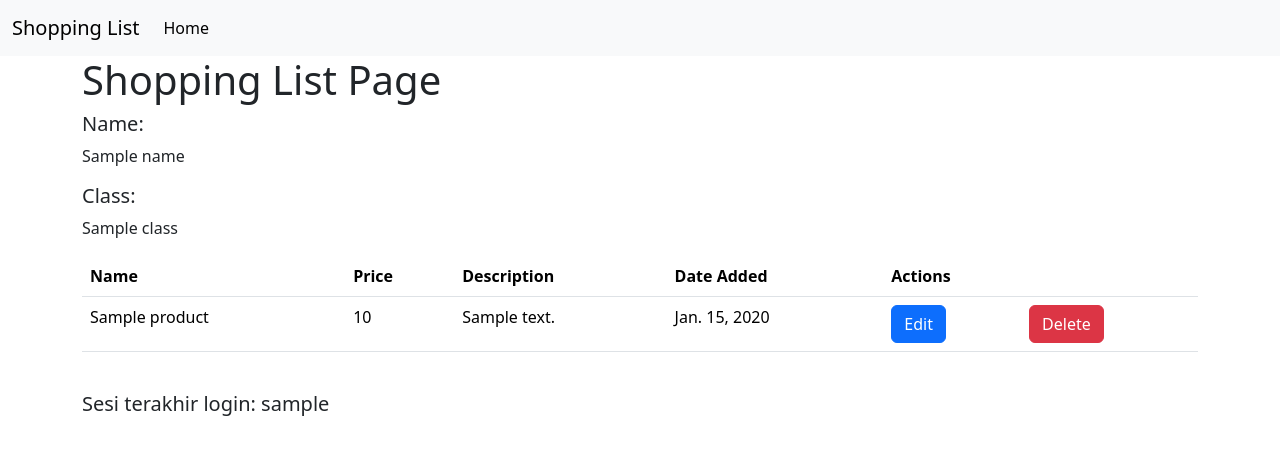
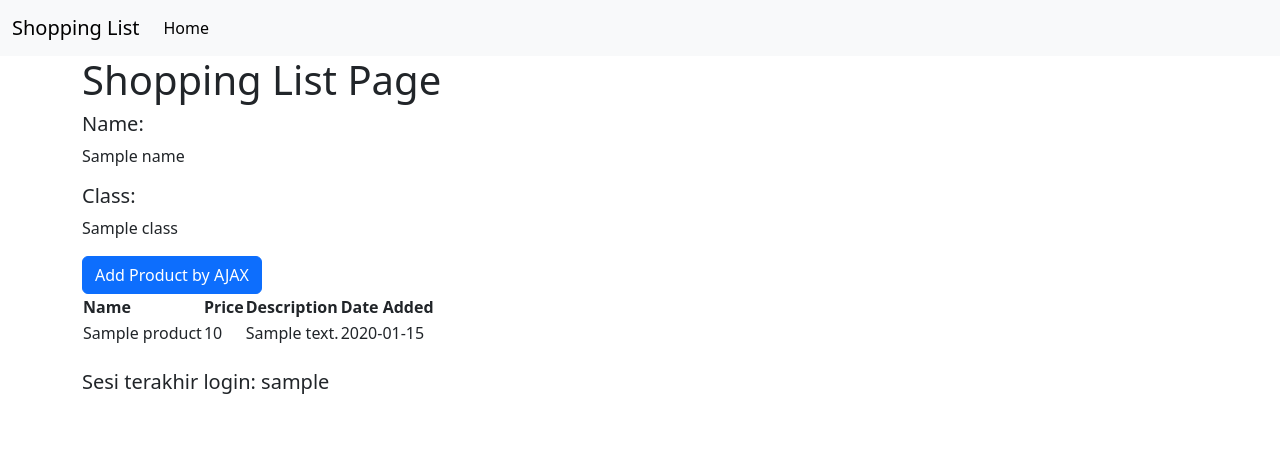
Before and after one commit to ilhamelhamdi/shopping_list, a Django app: template main/templates/main.html in a window 1280 px wide. Shown: the top 455 px of the page. Run offline with Django 4.2, Linux system fonts and the light colour scheme; tables that the repository leaves empty hold one stand-in row (values such as "Sample post"); the template is opened without the code that fills it: values that come from a table or form of the project are taken from there, most other values are stand-ins (such as "Sample title", 1, 10 or a date in 2020).

Commit message:
feat: completed tutorial 5

```diff
--- a/main/templates/main.html
+++ b/main/templates/main.html
@@ -13,41 +13,86 @@
 <h5>Class: </h5>
 <p>{{class}}</p>
 
-<table class="table table-hover">
-    <thead>
-        <tr>
-            <th scope="col">Name</th>
-            <th scope="col">Price</th>
-            <th scope="col">Description</th>
-            <th scope="col">Date Added</th>
-            <th scope="col" colspan="2">Actions</th>
-        </tr>
-    </thead>
+<button type="button" class="btn btn-primary" data-bs-toggle="modal" data-bs-target="#exampleModal">Add Product by AJAX</button>
 
-    {% comment %} Berikut cara memperlihatkan data produk di bawah baris ini {% endcomment %}
-
-    {% for product in products %}
-    <tr>
-        <td scope="row">{{product.name}}</td>
-        <td>{{product.price}}</td>
-        <td>{{product.description}}</td>
-        <td>{{product.date_added}}</td>
-        <td>
-            <a href="{% url 'main:edit_product' product.pk %}" class="btn btn-primary">
-                    Edit
-            </a>
-        </td>
-        <td>
-            <a href="{% url 'main:delete_product' product.pk %}" class="btn btn-danger">
-                    Delete
-            </a>
-        </td>
-    </tr>
-    {% endfor %}
-</table>
+<table id="product_table"></table>
 
 <br />
 
 <h5>Sesi terakhir login: {{ last_login }}</h5>
 
+<div class="modal fade" id="exampleModal" tabindex="-1" aria-labelledby="exampleModalLabel" aria-hidden="true">
+    <div class="modal-dialog">
+        <div class="modal-content">
+            <div class="modal-header">
+                <h1 class="modal-title fs-5" id="exampleModalLabel">Add New Product</h1>
+                <button type="button" class="btn-close" data-bs-dismiss="modal" aria-label="Close"></button>
+            </div>
+            <div class="modal-body">
+                <form id="form" onsubmit="return false;">
+                    {% csrf_token %}
+                    <div class="mb-3">
+                        <label for="name" class="col-form-label">Name:</label>
+                        <input type="text" class="form-control" id="name" name="name"></input>
+                    </div>
+                    <div class="mb-3">
+                        <label for="price" class="col-form-label">Price:</label>
+                        <input type="number" class="form-control" id="price" name="price"></input>
+                    </div>
+                    <div class="mb-3">
+                        <label for="description" class="col-form-label">Description:</label>
+                        <textarea class="form-control" id="description" name="description"></textarea>
+                    </div>
+                </form>
+            </div>
+            <div class="modal-footer">
+                <button type="button" class="btn btn-secondary" data-bs-dismiss="modal">Close</button>
+                <button type="button" class="btn btn-primary" id="button_add" data-bs-dismiss="modal">Add Product</button>
+            </div>
+        </div>
+    </div>
+</div>
+
+<script>
+    // Fetch Products
+    async function getProducts() {
+        return fetch("{% url 'main:get_product_json' %}").then((res) => res.json())
+    }
+
+    async function refreshProducts() {
+        document.getElementById("product_table").innerHTML = ""
+        const products = await getProducts()
+        let htmlString = `<tr>
+            <th>Name</th>
+            <th>Price</th>
+            <th>Description</th>
+            <th>Date Added</th>
+        </tr>`
+        products.forEach((item) => {
+            htmlString += `\n<tr>
+            <td>${item.fields.name}</td>
+            <td>${item.fields.price}</td>
+            <td>${item.fields.description}</td>
+            <td>${item.fields.date_added}</td>
+        </tr>`
+        })
+
+        document.getElementById("product_table").innerHTML = htmlString
+    }
+
+    refreshProducts()
+
+    // Add New Product
+    function addProduct() {
+        fetch("{% url 'main:add_product_ajax' %}", {
+            method: "POST",
+            body: new FormData(document.querySelector('#form'))
+        }).then(refreshProducts)
+
+        document.getElementById("form").reset()
+        return false
+    }
+
+    document.getElementById("button_add").onclick = addProduct
+</script>
 {% endblock content %}
--- a/main/urls.py
+++ b/main/urls.py
@@ -1,5 +1,5 @@
 from django.urls import path
-from main.views import show_main, create_product, show_xml, show_json, show_xml_by_id, show_json_by_id, register, login_user, logout_user, edit_product, delete_product
+from main.views import show_main, create_product, show_xml, show_json, show_xml_by_id, show_json_by_id, register, login_user, logout_user, edit_product, delete_product, get_product_json, add_product_ajax
 
 app_name = 'main'
 
@@ -15,4 +15,6 @@ urlpatterns = [
     path('register/', register, name='register'),
     path('login/', login_user, name='login'),
     path('logout/', logout_user, name='logout'),
+    path('get-product/', get_product_json, name='get_product_json'),
+    path('create-product-ajax/', add_product_ajax, name='add_product_ajax'),
 ]
--- a/main/views.py
+++ b/main/views.py
@@ -3,8 +3,9 @@ from django.contrib import messages
 from django.contrib.auth import authenticate, login, logout
 from django.contrib.auth.forms import UserCreationForm
 from django.contrib.auth.decorators import login_required
+from django.views.decorators.csrf import csrf_exempt
 from django.shortcuts import render, redirect
-from django.http   import HttpResponseRedirect, HttpResponse
+from django.http   import HttpResponseRedirect, HttpResponse, HttpResponseNotFound
 from django.urls import reverse
 from main.forms import ProductForm
 from main.models import Product
@@ -115,3 +116,23 @@ def logout_user(request):
     response = HttpResponseRedirect(reverse("main:login"))
     response.delete_cookie('last_login')
     return response
+
+def get_product_json(request):
+    product_item = Product.objects.all()
+    return HttpResponse(serializers.serialize('json', product_item))
+
+...
+@csrf_exempt
+def add_product_ajax(request):
+    if request.method == 'POST':
+        name = request.POST.get("name")
+        price = request.POST.get("price")
+        description = request.POST.get("description")
+        user = request.user
+
+        new_product = Product(name=name, price=price, description=description, user=user)
+        new_product.save()
+
+        return HttpResponse(b"CREATED", status=201)
+
+    return HttpResponseNotFound()
```
